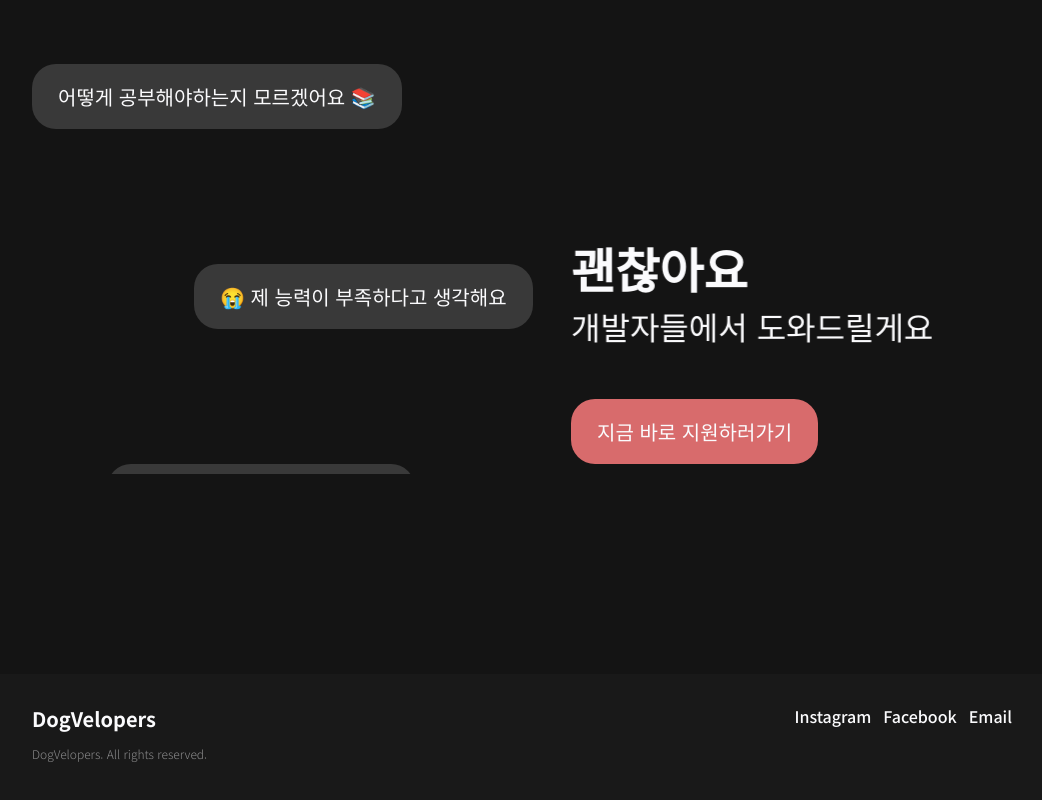
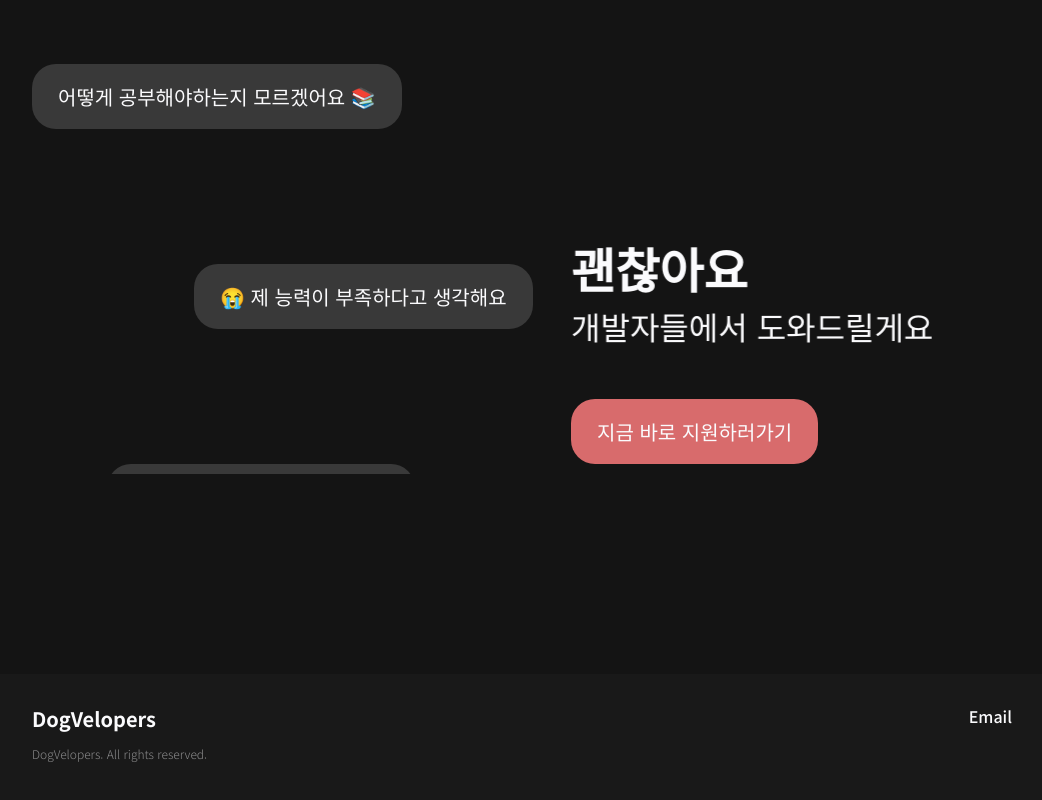
Before and after one commit to hyesungoh/dogVelopers, a Next.js app: page / in a window 1280 px wide. Shown: the part 2380-3180 px from the top of the page, without its empty margins (118-1160 px from the left). Built offline with nearby package versions, Linux system fonts and the light colour scheme; no server answers.

Commit message:
[#4] delete SNS anchor at footer

```diff
--- a/src/components/Footer/index.tsx
+++ b/src/components/Footer/index.tsx
@@ -11,8 +11,6 @@ function Footer() {
             <p css={copyrightStyle}>DogVelopers. All rights reserved.</p>
           </div>
           <div css={rightStyle}>
-            <a href="instagram.com">Instagram</a>
-            <a href="instagram.com">Facebook</a>
             <a href="mailto:mail.dogvelopers@gmail.com">Email</a>
           </div>
         </div>
```
